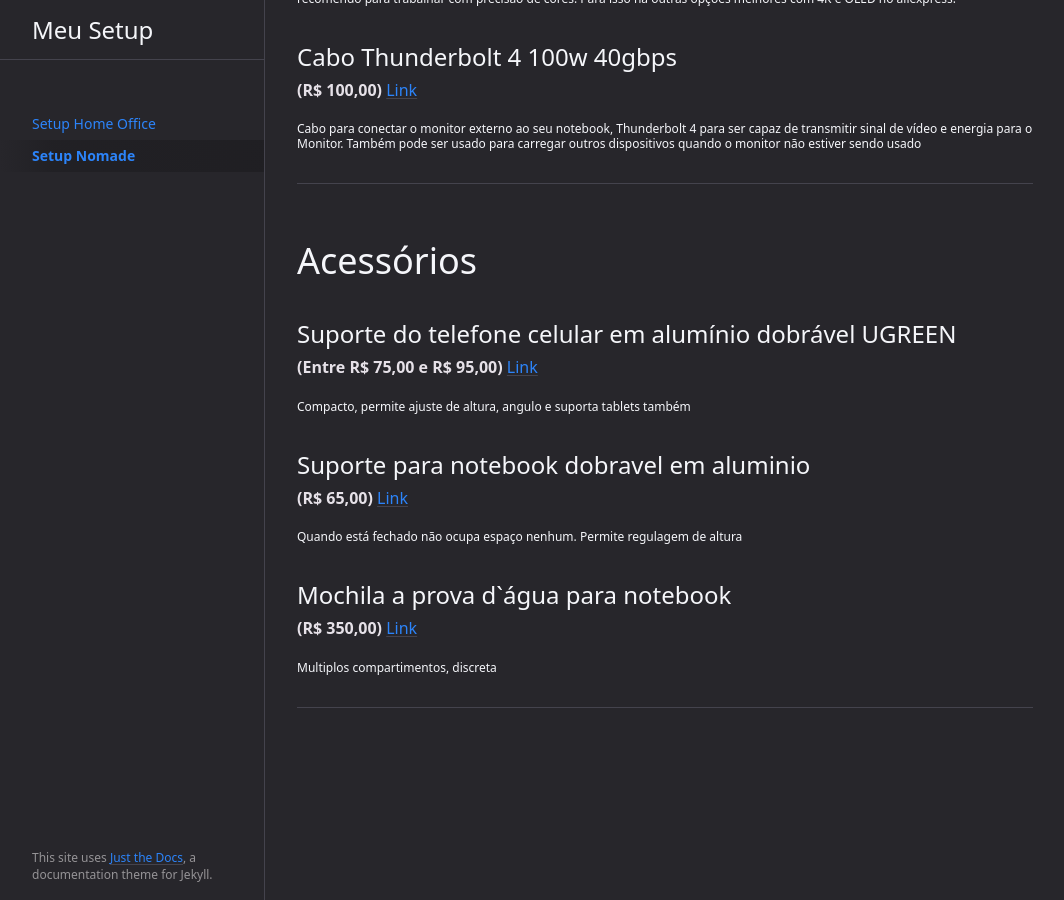
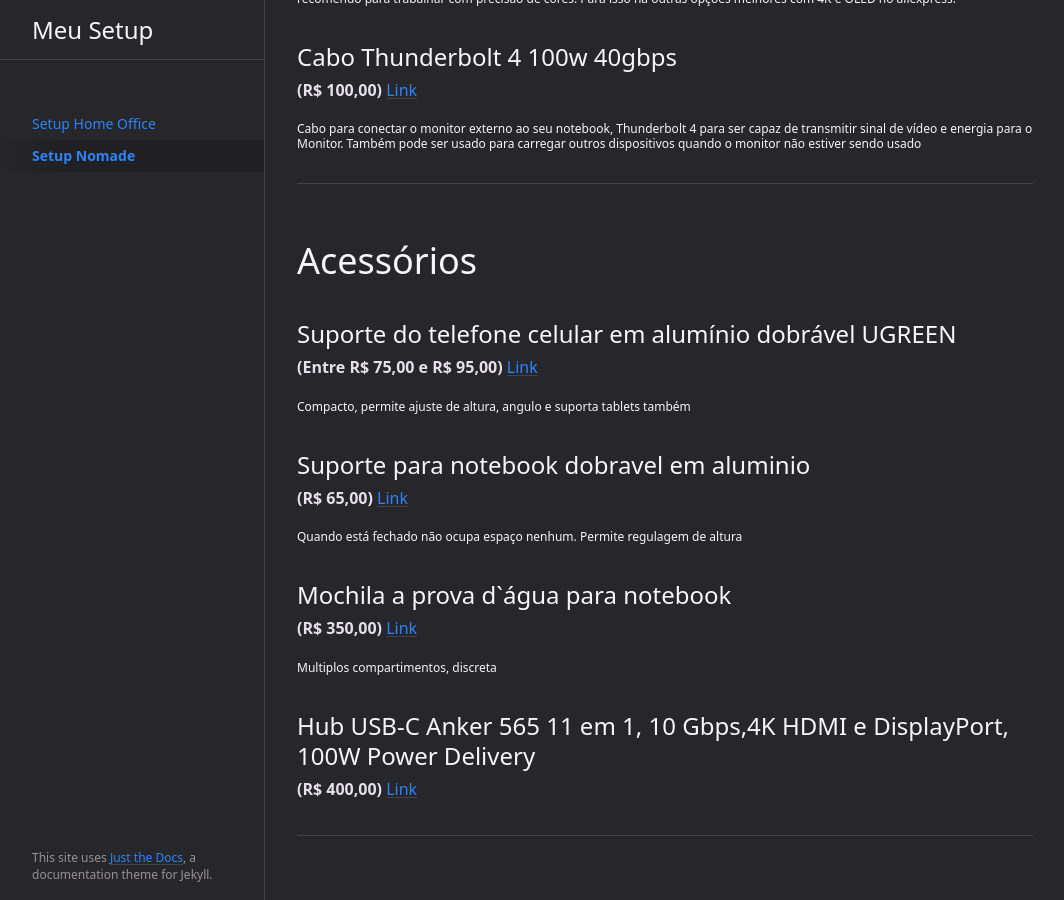
Before and after one commit to fmanoellima/meusetuphomeoffice, a Jekyll site: the page built from docs/setup-nomade.md, in a window 1280 px wide and 900 px high, scrolled down 2182 px. Shown: the whole window, without its empty margins (107-1171 px from the left). Built offline with Jekyll 4.4.1, drawn with Linux system fonts in a browser that asks for light colours.

Commit message:
Update setup-nomade.md

```diff
--- a/docs/setup-nomade.md
+++ b/docs/setup-nomade.md
@@ -119,7 +119,6 @@ OU
 **(Entre R$ 75,00 e R$ 95,00)**
 <!-- [Link](https://pt.aliexpress.com/item/4001308374291.html) -->
 [Link](https://s.click.aliexpress.com/e/_DE3KVh5)
-
 ###### Compacto, permite ajuste de altura, angulo e suporta tablets também
 
 ## Suporte para notebook dobravel em aluminio
@@ -133,3 +132,7 @@ OU
 <!-- [Link](https://pt.aliexpress.com/item/1005002242704384.html) -->
 [Link](https://s.click.aliexpress.com/e/_DnqLbUL)
 ###### Multiplos compartimentos, discreta
+
+## Hub USB-C Anker 565 11 em 1, 10 Gbps,4K HDMI e DisplayPort, 100W Power Delivery
+**(R$ 400,00)**
+[Link](https://s.click.aliexpress.com/e/_DdPhocN)
```
